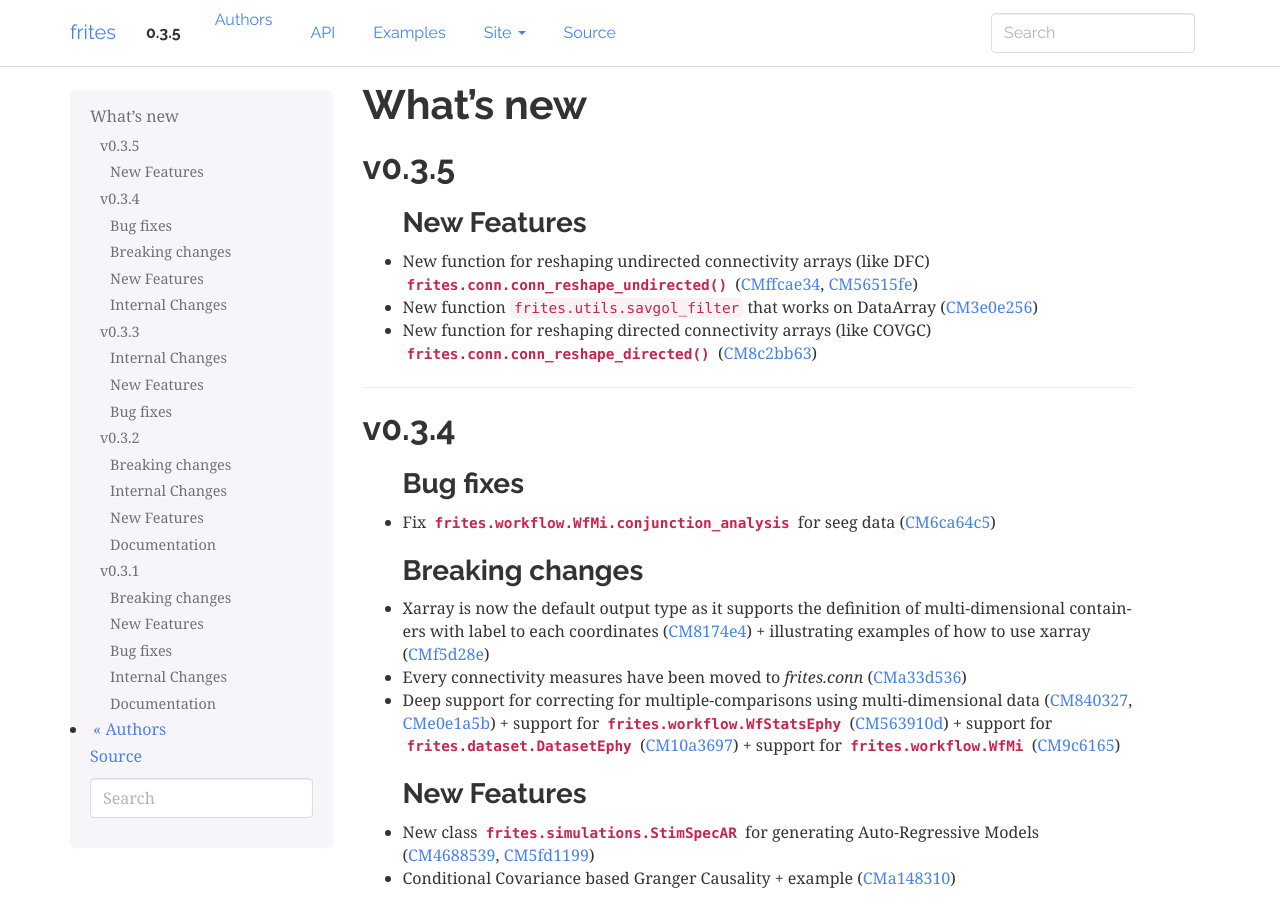
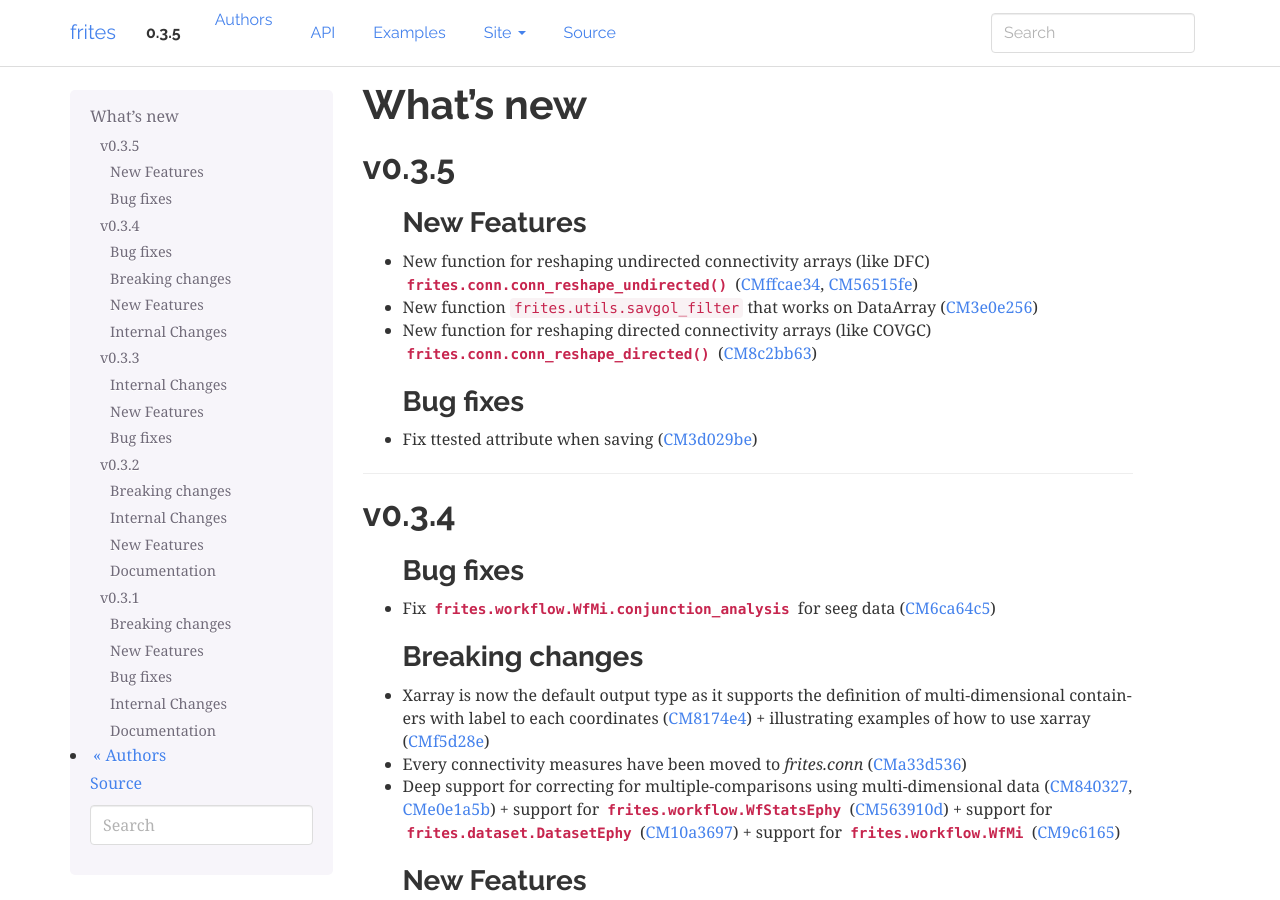
Before and after one commit to brainets/frites, a Sphinx documentation site: the page built from docs/source/whatsnew.rst, in a window 1280 px wide and 900 px high. Built offline with Sphinx 7.4.7, drawn with Linux system fonts in a browser that asks for light colours; pages that are not in the unit, such as notebooks, are missing from menus; cross-references to code outside the pages are shown as plain code.

Commit message:
Update whatsnew

```diff
--- a/docs/source/whatsnew.rst
+++ b/docs/source/whatsnew.rst
@@ -11,6 +11,11 @@ New Features
 * New function for reshaping undirected connectivity arrays (like DFC) :py:func:`frites.conn.conn_reshape_undirected` (:commit:`ffcae34`, :commit:`56515fe`)
 * New function :py:`frites.utils.savgol_filter` that works on DataArray (:commit:`3e0e256`)
 * New function for reshaping directed connectivity arrays (like COVGC) :py:func:`frites.conn.conn_reshape_directed` (:commit:`8c2bb63`)
+
+Bug fixes
++++++++++
+* Fix ttested attribute when saving (:commit:`3d029be`)
+
 
 .. raw:: html
 
```
